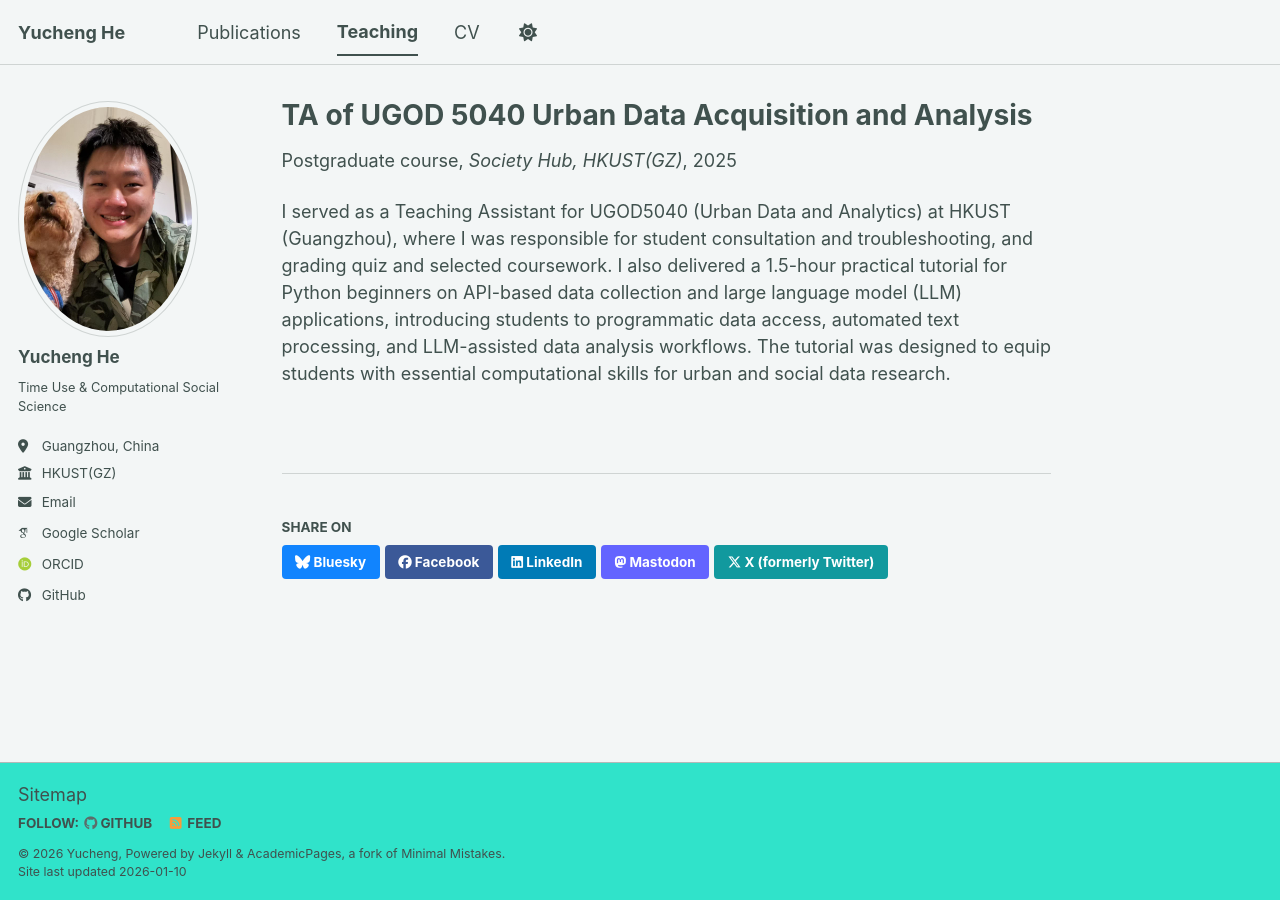
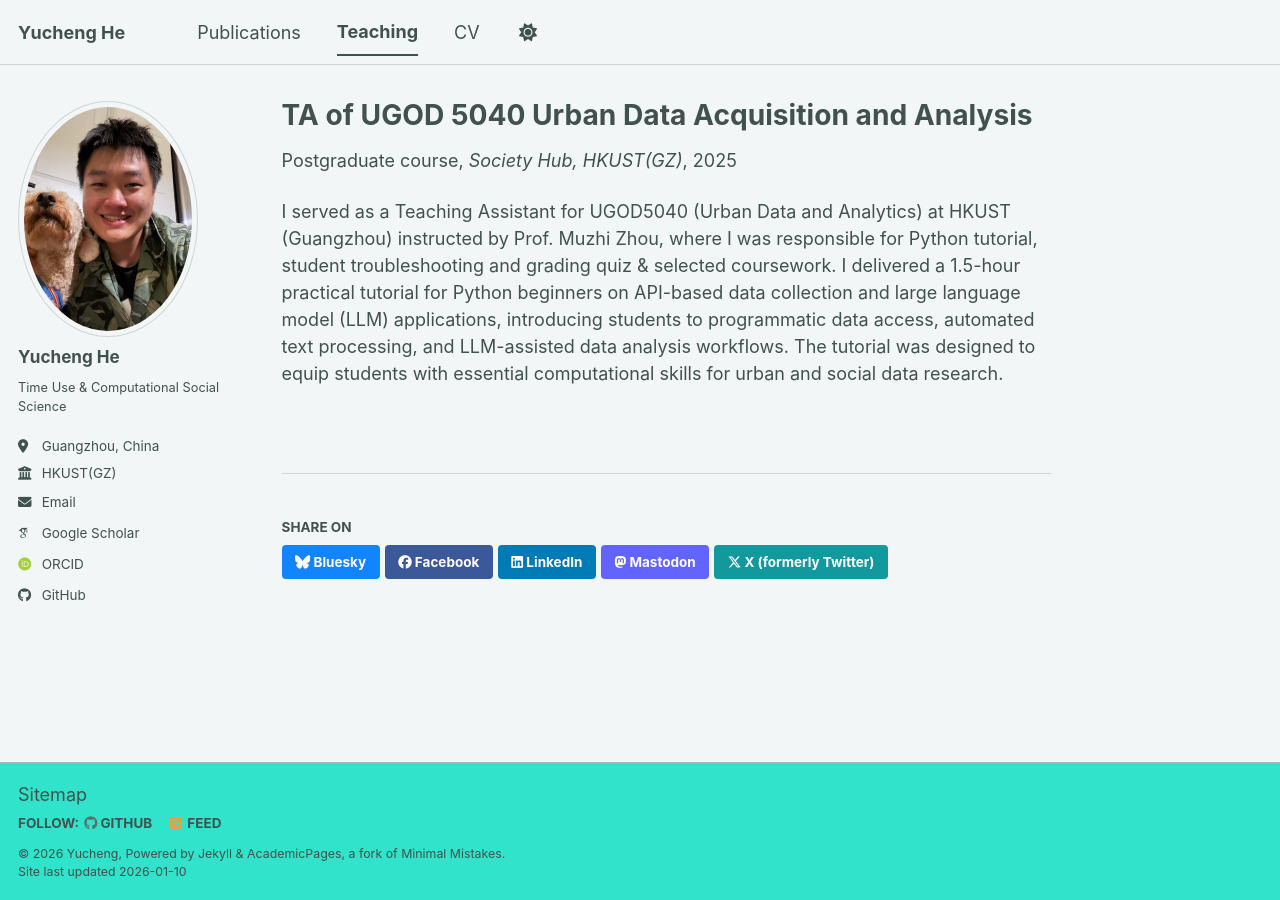
Before and after one commit to YuchengHE-CHN/YuchengHE-CHN.github.io, a Jekyll site: the page built from _teaching/2014-spring-teaching-1.md, in a window 1280 px wide. Built offline with Jekyll 4.4.1, drawn with Linux system fonts in a browser that asks for light colours; some web fonts are replaced; a script bundle is joined from its source files by our own code; library files that are not in the unit come from our copies.

Commit message:
update TA work more

```diff
--- a/_teaching/2014-spring-teaching-1.md
+++ b/_teaching/2014-spring-teaching-1.md
@@ -8,4 +8,4 @@ date: 2025-09-01
 location: "Guangzhou, CHN"
 ---
 
-I served as a Teaching Assistant for UGOD5040 (Urban Data and Analytics) at HKUST (Guangzhou), where I was responsible for student consultation and troubleshooting, and grading quiz and selected coursework. I also delivered a 1.5-hour practical tutorial for Python beginners on API-based data collection and large language model (LLM) applications, introducing students to programmatic data access, automated text processing, and LLM-assisted data analysis workflows. The tutorial was designed to equip students with essential computational skills for urban and social data research.
+I served as a Teaching Assistant for UGOD5040 (Urban Data and Analytics) at HKUST (Guangzhou) instructed by Prof. Muzhi Zhou, where I was responsible for Python tutorial, student troubleshooting and grading quiz & selected coursework. I delivered a 1.5-hour practical tutorial for Python beginners on API-based data collection and large language model (LLM) applications, introducing students to programmatic data access, automated text processing, and LLM-assisted data analysis workflows. The tutorial was designed to equip students with essential computational skills for urban and social data research.
```
